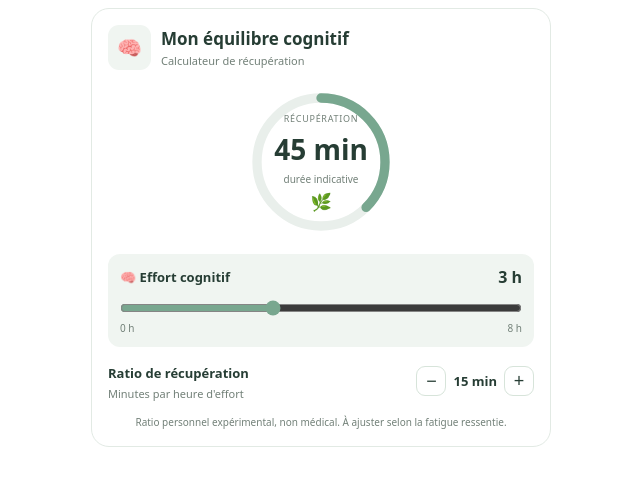
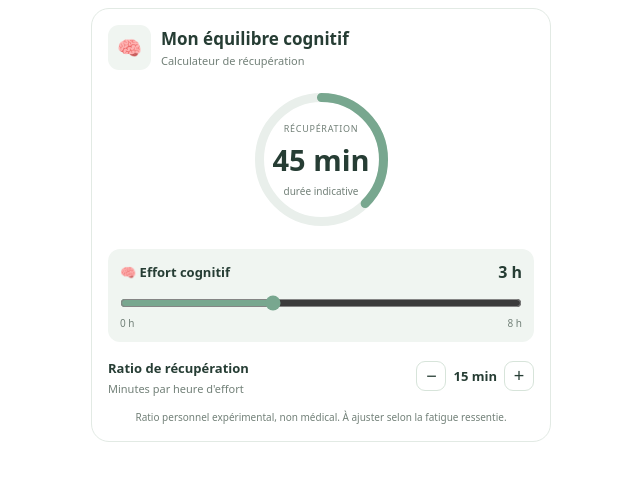
Before and after one commit to sowmchd-sketch/calculateur-recuperation, a plain HTML site: page index.html in a window 1280 px wide. Shown: the whole page, without its empty margins (319-959 px from the left). Drawn offline with Linux system fonts and the light colour scheme.

Commit message:
Update index.html

```diff
--- a/index.html
+++ b/index.html
@@ -57,12 +57,12 @@ h1 {
   margin-top: 3px;
 }
 
-/* CADRAN */
+/* CADRAN : MÊME DISPOSITION QUE LE POMODORO */
 
 .dial {
   position: relative;
-  width: 160px;
-  height: 160px;
+  width: 155px;
+  height: 155px;
   margin: 12px auto;
 }
 
@@ -89,45 +89,31 @@ h1 {
   transition: stroke-dashoffset .3s ease;
 }
 
-/* CONTENU CENTRAL ÉQUILIBRÉ */
-
 .dial-content {
   position: absolute;
   inset: 0;
-  display: grid;
-  grid-template-rows: 14px 36px 14px 22px;
-  row-gap: 5px;
-  align-content: center;
-  justify-items: center;
-  padding-top: 0;
+  display: flex;
+  flex-direction: column;
+  align-items: center;
+  justify-content: center;
 }
 
 .eyebrow {
   font-size: 9px;
-  line-height: 14px;
   letter-spacing: .7px;
   color: var(--muted);
-  white-space: nowrap;
 }
 
 .result {
-  font-size: 28px;
+  font-size: 29px;
   font-weight: 750;
-  line-height: 36px;
+  margin: 5px 0;
   font-variant-numeric: tabular-nums;
-  white-space: nowrap;
 }
 
 .small {
   font-size: 10px;
-  line-height: 14px;
   color: var(--muted);
-  white-space: nowrap;
-}
-
-.leaf {
-  font-size: 17px;
-  line-height: 22px;
 }
 
 /* EFFORT COGNITIF */
@@ -170,7 +156,7 @@ input[type="range"] {
   color: var(--muted);
 }
 
-/* RATIO */
+/* RATIO DE RÉCUPÉRATION */
 
 .ratio {
   margin-top: 14px;
@@ -221,33 +207,60 @@ button:disabled {
     <div class="symbol">🧠</div>
     <div>
       <h1>Mon équilibre cognitif</h1>
-      <div class="subtitle">Calculateur de récupération</div>
+      <div class="subtitle">
+        Calculateur de récupération
+      </div>
     </div>
   </header>
 
   <div class="dial">
     <svg viewBox="0 0 240 240" aria-hidden="true">
-      <circle class="track" cx="120" cy="120" r="96"></circle>
-      <circle id="progress" class="progress"
-        cx="120" cy="120" r="96"></circle>
+      <circle
+        class="track"
+        cx="120"
+        cy="120"
+        r="96">
+      </circle>
+
+      <circle
+        id="progress"
+        class="progress"
+        cx="120"
+        cy="120"
+        r="96">
+      </circle>
     </svg>
 
     <div class="dial-content" aria-live="polite">
-      <span class="eyebrow">RÉCUPÉRATION</span>
-      <span class="result" id="result">45 min</span>
-      <span class="small">durée indicative</span>
-      <span class="leaf">🌿</span>
+      <span class="eyebrow">
+        RÉCUPÉRATION
+      </span>
+
+      <span class="result" id="result">
+        45 min
+      </span>
+
+      <span class="small">
+        durée indicative
+      </span>
     </div>
   </div>
 
   <section class="panel">
     <div class="line">
       <strong>🧠 Effort cognitif</strong>
-      <span class="value" id="hoursLabel">3 h</span>
+      <span class="value" id="hoursLabel">
+        3 h
+      </span>
     </div>
 
-    <input id="hours" type="range"
-      min="0" max="8" step="0.5" value="3"
+    <input
+      id="hours"
+      type="range"
+      min="0"
+      max="8"
+      step="0.5"
+      value="3"
       aria-label="Heures d'effort cognitif">
 
     <div class="scale">
@@ -259,13 +272,19 @@ button:disabled {
   <section class="ratio">
     <div>
       <strong>Ratio de récupération</strong>
-      <div class="subtitle">Minutes par heure d'effort</div>
+      <div class="subtitle">
+        Minutes par heure d'effort
+      </div>
     </div>
 
     <div class="controls">
-      <button id="minus" aria-label="Diminuer le ratio">−</button>
+      <button id="minus"
+        aria-label="Diminuer le ratio">−</button>
+
       <strong id="ratioLabel">15 min</strong>
-      <button id="plus" aria-label="Augmenter le ratio">+</button>
+
+      <button id="plus"
+        aria-label="Augmenter le ratio">+</button>
     </div>
   </section>
 
```
